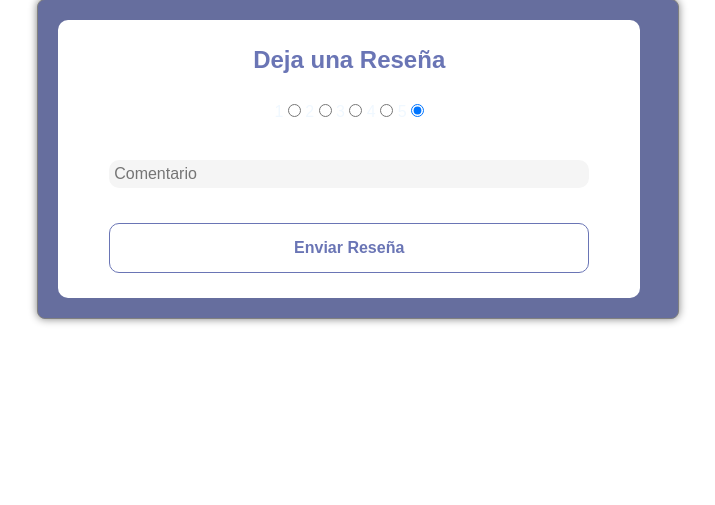
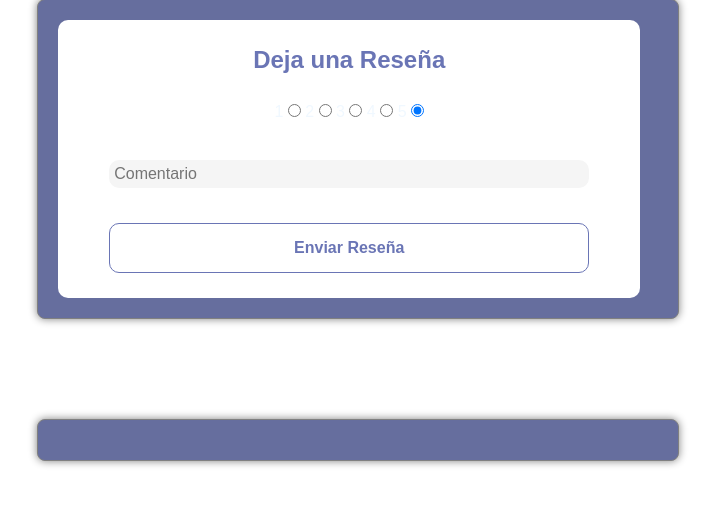
Before and after one commit to Sasafg/Ambiente-Web-Cliente-Servidor, a PHP site: page /php/resenas.php in a window 1280 px wide; the page is wider, and only the part inside the window is pictured. Shown: the part 201-706 px from the top of that part, without its empty margins (282-997 px from the left). Run offline with PHP 8.4, Linux system fonts and the light colour scheme.

Commit message:
caja de resenas

```diff
--- a/php/resenas.php
+++ b/php/resenas.php
@@ -49,8 +49,9 @@
         </form>
     </div>
 
+    <div class="resenas">
 
-
+    </div>
 </body>
 
 </html>
```
Lines whose indentation alone changed are shown as unchanged.
